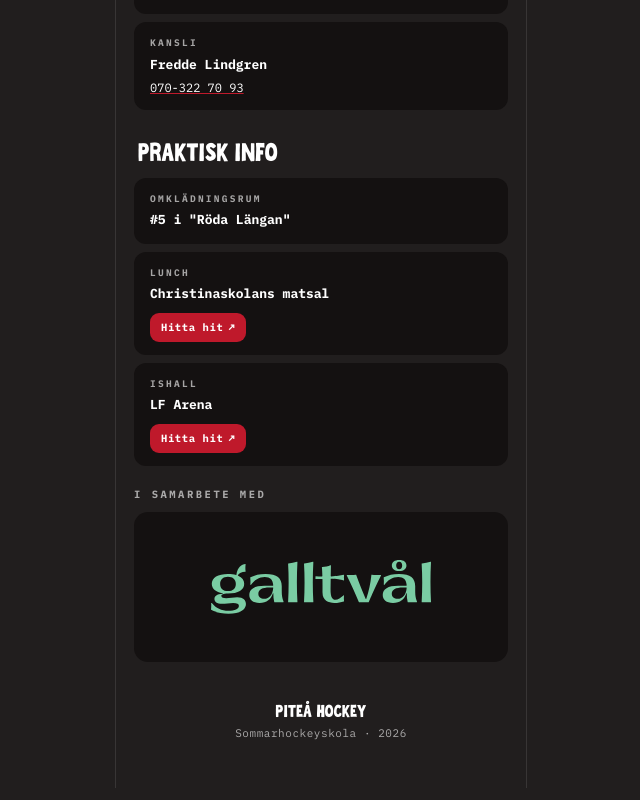
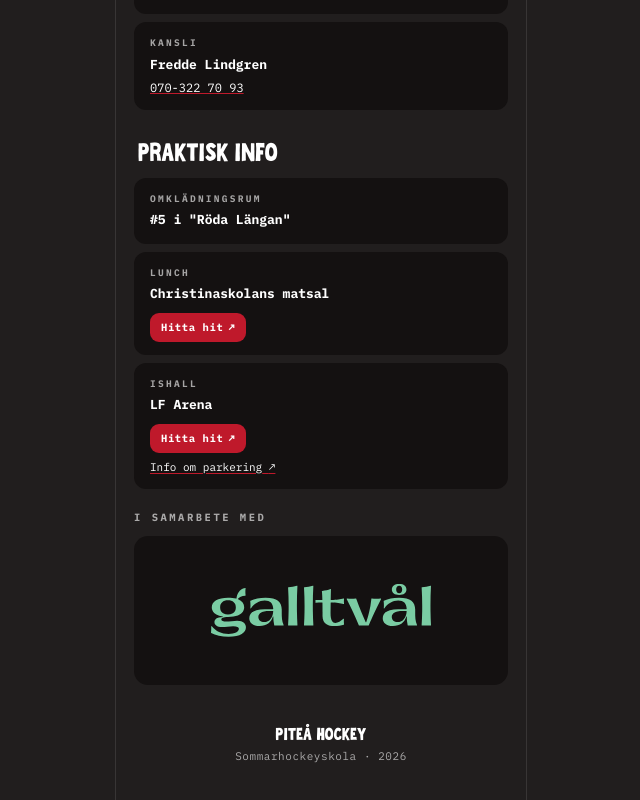
Before and after one commit to petereklof/phc.hockeyskola, a Next.js app: page /grupp/a in a window 1280 px wide. Shown: the part 1495-2295 px from the top of the page, without its empty margins (319-959 px from the left). Built offline with nearby package versions, Linux system fonts and the light colour scheme.

Commit message:
Add parking info link

```diff
--- a/components/EventModal/EventModal.module.scss
+++ b/components/EventModal/EventModal.module.scss
@@ -119,3 +119,16 @@
   color: $color-text;
   text-decoration-color: $color-red;
 }
+
+.infoLink {
+  font-size: 11px;
+  font-weight: 400;
+  color: $color-text;
+  text-decoration: underline;
+  text-decoration-color: $color-red;
+  text-underline-offset: 2px;
+
+  i {
+    font-style: normal;
+  }
+}
--- a/components/EventModal/EventModal.tsx
+++ b/components/EventModal/EventModal.tsx
@@ -124,6 +124,16 @@
                     >
                       Hitta hit <i aria-hidden="true">↗</i>
                     </a>
+                    {location.infoLink && (
+                      <a
+                        className={styles.infoLink}
+                        href={location.infoLink.url}
+                        target="_blank"
+                        rel="noopener noreferrer"
+                      >
+                        {location.infoLink.label} <i aria-hidden="true">↗</i>
+                      </a>
+                    )}
                   </>
                 ) : (
                   <Tba />
--- a/components/PracticalInfo/PracticalInfo.module.scss
+++ b/components/PracticalInfo/PracticalInfo.module.scss
@@ -62,3 +62,17 @@
     background: $color-red-hover;
   }
 }
+
+.infoLink {
+  margin-top: 2px;
+  font-size: 11px;
+  font-weight: 400;
+  color: $color-text;
+  text-decoration: underline;
+  text-decoration-color: $color-red;
+  text-underline-offset: 2px;
+
+  i {
+    font-style: normal;
+  }
+}
--- a/components/PracticalInfo/PracticalInfo.tsx
+++ b/components/PracticalInfo/PracticalInfo.tsx
@@ -8,6 +8,7 @@
 
 function MapsLink({ location }: { location: Location }) {
   return (
+    <>
       <a
         className={styles.maps}
         href={location.mapsUrl}
@@ -16,6 +17,17 @@
       >
         Hitta hit <i aria-hidden="true">↗</i>
       </a>
+      {location.infoLink && (
+        <a
+          className={styles.infoLink}
+          href={location.infoLink.url}
+          target="_blank"
+          rel="noopener noreferrer"
+        >
+          {location.infoLink.label} <i aria-hidden="true">↗</i>
+        </a>
+      )}
+    </>
   );
 }
 
--- a/content/2026/locations.json
+++ b/content/2026/locations.json
@@ -2,7 +2,11 @@
   "lf-arena": {
     "name": "LF Arena",
     "address": "LF Arena, Piteå",
-    "mapsUrl": "https://maps.google.com/?q=LF+Arena+Pite%C3%A5",
+    "mapsUrl": "https://www.google.com/maps/dir/?api=1&destination=LF+arena%2C+Hembygdsv%C3%A4gen+5%2C+941+33+Pite%C3%A5%2C+Sweden",
+    "infoLink": {
+      "label": "Info om parkering",
+      "url": "https://www.laget.se/thhs/News/8126552/PHC-Sommarhockeyskola-2026-Bilparkering-vid-LF-Arena"
+    },
     "tba": true
   },
   "grisberget": {
@@ -14,25 +18,37 @@
   "christinaskolan": {
     "name": "Christinaskolans matsal",
     "address": "Christinaskolan, Piteå",
-    "mapsUrl": "https://maps.google.com/?q=Christinaskolan+Pite%C3%A5",
+    "mapsUrl": "https://www.google.com/maps/dir/?api=1&destination=65.32013617281538,21.48717313790845",
     "tba": true
   },
   "vip-rummet": {
     "name": "VIP-rummet i LF Arena",
     "address": "LF Arena, Piteå",
-    "mapsUrl": "https://maps.google.com/?q=LF+Arena+Pite%C3%A5",
+    "mapsUrl": "https://www.google.com/maps/dir/?api=1&destination=LF+arena%2C+Hembygdsv%C3%A4gen+5%2C+941+33+Pite%C3%A5%2C+Sweden",
+    "infoLink": {
+      "label": "Info om parkering",
+      "url": "https://www.laget.se/thhs/News/8126552/PHC-Sommarhockeyskola-2026-Bilparkering-vid-LF-Arena"
+    },
     "tba": true
   },
   "fys-samling": {
     "name": "Samling i omklädningsrum",
     "address": "LF Arena / Grisberget",
-    "mapsUrl": "https://maps.google.com/?q=LF+Arena+Pite%C3%A5",
+    "mapsUrl": "https://www.google.com/maps/dir/?api=1&destination=LF+arena%2C+Hembygdsv%C3%A4gen+5%2C+941+33+Pite%C3%A5%2C+Sweden",
+    "infoLink": {
+      "label": "Info om parkering",
+      "url": "https://www.laget.se/thhs/News/8126552/PHC-Sommarhockeyskola-2026-Bilparkering-vid-LF-Arena"
+    },
     "tba": true
   },
   "torontokiosken": {
     "name": "Torontokiosken",
     "address": "LF Arena, Piteå",
-    "mapsUrl": "https://maps.google.com/?q=LF+Arena+Pite%C3%A5",
+    "mapsUrl": "https://www.google.com/maps/dir/?api=1&destination=LF+arena%2C+Hembygdsv%C3%A4gen+5%2C+941+33+Pite%C3%A5%2C+Sweden",
+    "infoLink": {
+      "label": "Info om parkering",
+      "url": "https://www.laget.se/thhs/News/8126552/PHC-Sommarhockeyskola-2026-Bilparkering-vid-LF-Arena"
+    },
     "tba": true
   }
 }
--- a/lib/content.ts
+++ b/lib/content.ts
@@ -21,6 +21,8 @@
   name: z.string(),
   address: z.string(),
   mapsUrl: z.url(),
+  // Secondary link rendered inline next to "Hitta hit" (e.g. parking info on laget.se).
+  infoLink: z.strictObject({ label: z.string(), url: z.url() }).optional(),
   tba: z.boolean().optional(), // true = placeholder maps link, real coordinates TBD
 });
 
```
Lines whose indentation alone changed are shown as unchanged.
